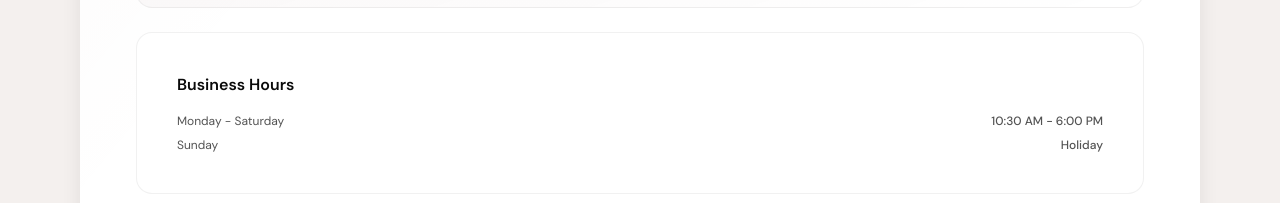
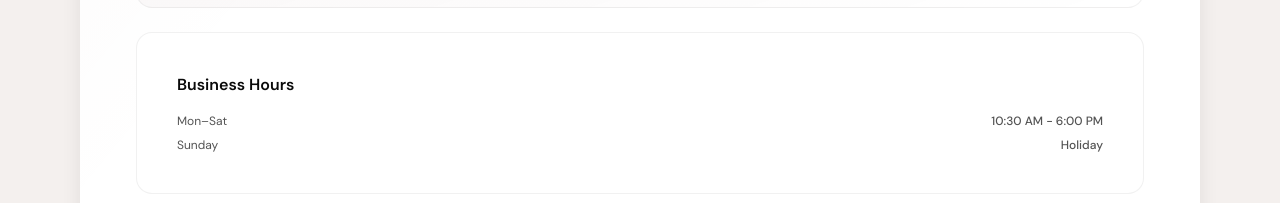
Before and after one commit to Abhirajmaid/urb-web, a Next.js app in the folder client/: page /contact in a window 1280 px wide. Shown: the part 2423-2626 px from the top of the page. Built offline with nearby package versions, Linux system fonts and the light colour scheme.

Commit message:
Update business hours format in ContactPage for improved readability

```diff
--- a/client/app/contact/page.tsx
+++ b/client/app/contact/page.tsx
@@ -252,7 +252,7 @@ export default function ContactPage() {
                     </h3>
                     <div className="space-y-3 text-sm text-brand-dark/70 sm:space-y-2 sm:text-sm lg:text-xs">
                       <div className="flex justify-between gap-4">
-                        <span>Monday - Saturday</span>
+                        <span>Mon–Sat</span>
                         <span className="shrink-0 font-medium text-right">
                           10:30 AM - 6:00 PM
                         </span>
```
